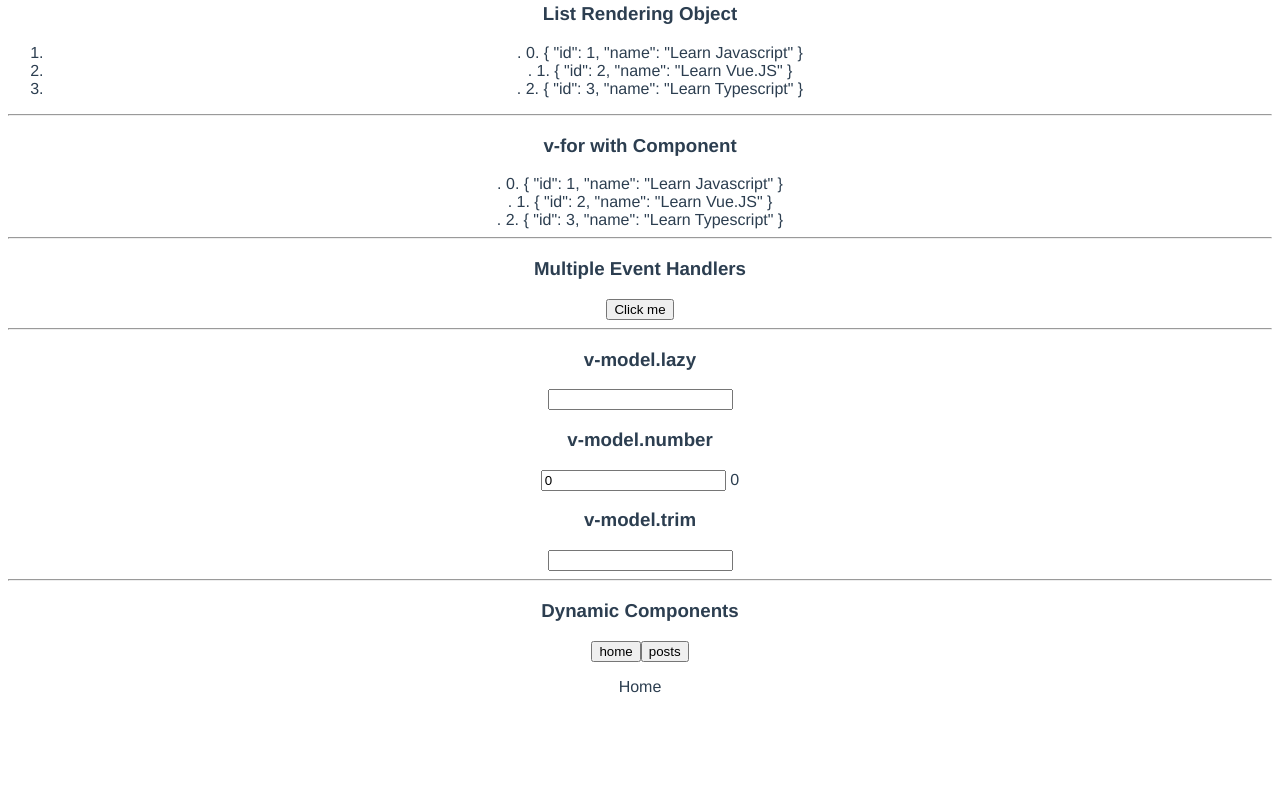
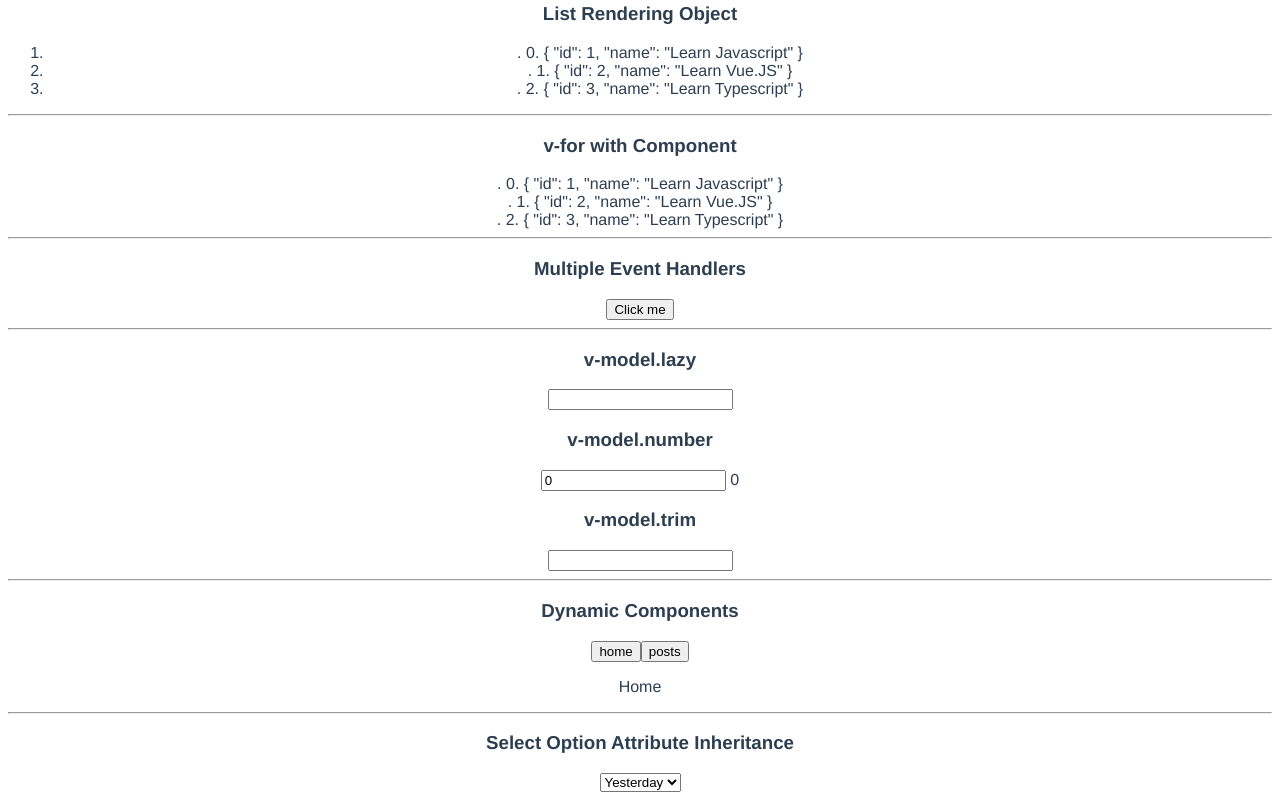
Before and after one commit to nor1c/vue-play, a Vue app in the folder hello-world/: page /misc in a window 1280 px wide. Shown: the part 2348-3148 px from the top of the page. Before the commit the page ends 3060 px from the top, so only its background shows below. Built offline with nearby package versions, Linux system fonts and the light colour scheme.

Commit message:
select option attribute inheritance

```diff
--- /dev/null
+++ b/hello-world/src/components/DatePicker.vue
@@ -0,0 +1,7 @@
+<template>
+    <select name="" id="">
+        <option value="1">Yesterday</option>
+        <option value="2">Today</option>
+        <option value="3">Tomorrow</option>
+    </select>
+</template>
--- a/hello-world/src/views/Misc.vue
+++ b/hello-world/src/views/Misc.vue
@@ -218,6 +218,14 @@
                 <component :is="currentTabComponent"></component>
             </div>
         </div>
+
+        <hr>
+        <div>
+            <h3>Select Option Attribute Inheritance</h3>
+            <div>
+                <DatePicker @change="showDatePickerChange"></DatePicker>
+            </div>
+        </div>
     </div>
 </template>
 
@@ -231,6 +239,7 @@ import DynamicArgument from '../components/DynamicArgument.vue'
 import VForComponent from '../components/VForComponent.vue'
 import Tabhome from '../components/Tabhome.vue'
 import Tabposts from '../components/Tabposts.vue'
+import DatePicker from '../components/DatePicker.vue'
 
 export default {
     components: {
@@ -242,6 +251,7 @@ export default {
         DynamicArgument,
         VForComponent,
         Tabhome, Tabposts,
+        DatePicker
     },
     data: () => ({
         helloWorld: 'Hello World!',
@@ -301,6 +311,9 @@ export default {
         },
         two: function () {
             alert('two')
+        },
+        showDatePickerChange(event) {
+            alert(event.target.value)
         }
     }
 }
```
